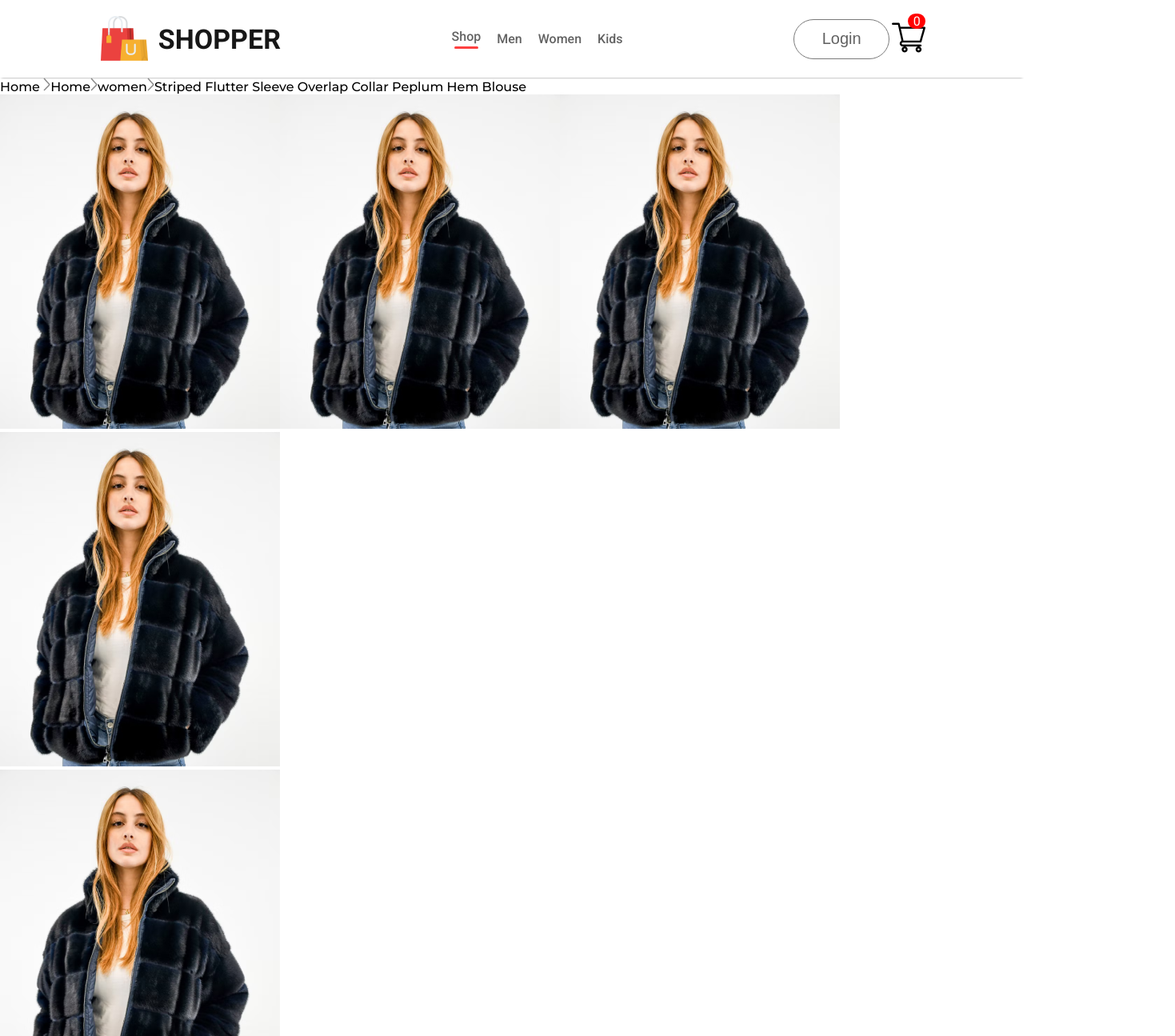
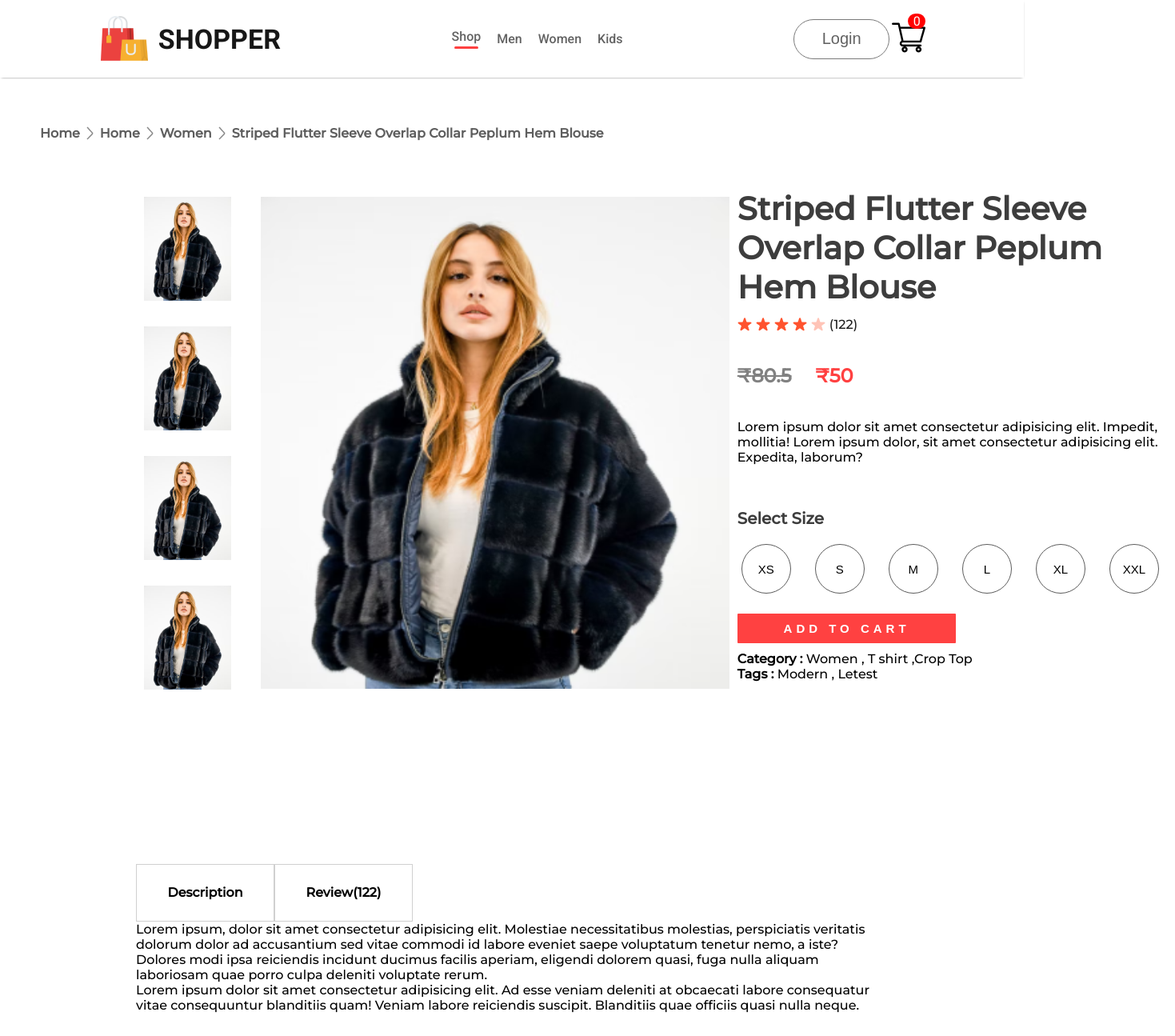
Before and after one commit to ShashiSahani/e-commerce-website, a React (Create React App) app: page /product/1 in a window 1280 px wide. Shown: the top 1295 px of the page at 80% size, 1469 px wide, since content can reach past the window. Built offline with nearby package versions, Linux system fonts and the light colour scheme.

Commit message:
add DescriptionBox

```diff
--- a/src/Assets/Utils/Colors.scss
+++ b/src/Assets/Utils/Colors.scss
@@ -34,5 +34,12 @@ $login-color:#fce3fe;
 $login-input:#5c5c5c;
 $login-button-color:#ff4141;
 $login-button-color-hover:#aa2323;
-
+$price-color-old:#818181;
 $box-shadow:#817a7a;
+$small-image:rgba(165, 168, 170, 0.4);
+$breadcrum-color:#5e5e5e;
+$right-star-color:#1c1c1c;
+$right-h1-color: #3d3d3d;
+$descriptionbox-nav-box: #d0d0d0;
+$fade:#FBFBFB;
+$fade-color:#555;
--- a/src/Assets/Utils/Strings.js
+++ b/src/Assets/Utils/Strings.js
@@ -30,6 +30,15 @@ export const sing_up="Sign Up";
 export const login="Login";
 export const already_have_account="already have account?";
 export const Home="Home";
+export const ADD_TO_CART="ADD TO CART";
+export const Select_Size="Select Size";
+export const Category="Category";
+export const Tags="Tags";
+export const Description="Description";
+export const Review="Review"
+
+
+
 
 
 
--- a/src/components/Breadcrum/Breadcrum.scss
+++ b/src/components/Breadcrum/Breadcrum.scss
@@ -1 +1,12 @@
 @import '../../Assets/Utils/Colors.scss';
+
+.breadcrum{
+    display: flex;
+    align-items: center;
+    gap: 8px;
+    font-size: 16px;
+    font-weight: 600;
+    color: $breadcrum-color;
+    margin: 60px 50px;
+    text-transform: capitalize;
+}
--- /dev/null
+++ b/src/components/DescriptionBox/DescriptionBox.jsx
@@ -0,0 +1,29 @@
+import React from "react";
+import "./DescriptionBox.scss";
+import * as String from "../../Assets/Utils/Strings";
+
+function DescriptionBox() {
+  return (
+    <div className="descriptionbox">
+      <div className="descriptionbox-navigator">
+        <div className="descriptionbox-nav-box">{String.Description}</div>
+        <div className="descriptionbox-nav-box fade">{String.Review}(122)</div>
+      </div>
+      <div className="descriptionbox-description">
+        <p>
+          Lorem ipsum, dolor sit amet consectetur adipisicing elit. Molestiae
+          necessitatibus molestias, perspiciatis veritatis dolorum dolor ad
+          accusantium sed vitae commodi id labore eveniet saepe voluptatum
+          tenetur nemo, a iste? Dolores modi ipsa reiciendis incidunt ducimus
+          facilis aperiam, eligendi dolorem quasi, fuga nulla aliquam laboriosam
+          quae porro culpa deleniti voluptate rerum.
+        </p>
+        <p>
+            Lorem ipsum dolor sit amet consectetur adipisicing elit. Ad esse veniam deleniti at obcaecati labore consequatur vitae consequuntur blanditiis quam! Veniam labore reiciendis suscipit. Blanditiis quae officiis quasi nulla neque.
+        </p>
+      </div>
+    </div>
+  );
+}
+
+export default DescriptionBox;
--- /dev/null
+++ b/src/components/DescriptionBox/DescriptionBox.scss
@@ -0,0 +1,22 @@
+@import '../../Assets//Utils/Colors.scss';
+.descriptionbox{
+    margin: 120px 170px;
+}
+.descriptionbox-navigator{
+    display: flex;
+    // background-color: red;
+}
+.descriptionbox-nav-box{
+    display: flex;
+    justify-content: center;
+    align-items: center;
+    font-size: 16px;
+    font-weight: 600;
+    width: 171px;
+    height: 70px;
+    border: 1px solid $descriptionbox-nav-box;
+}
+.descriptionbox-nav-box .fade{
+   background-color: $fade;
+   color: $fade;
+}
--- a/src/components/ProductDisplay/ProductDisplay.jsx
+++ b/src/components/ProductDisplay/ProductDisplay.jsx
@@ -2,6 +2,7 @@ import React from "react";
 import "./ProductDisplay.scss";
 import star_icon from '../../Assets/star_icon.png'
 import star_dull_icon from '../../Assets/star_dull_icon.png'
+import * as String from "../../Assets/Utils/Strings";
 function ProductDisplay(props) {
   console.log("ProductDisplay", props);
   const { product } = props;
@@ -9,10 +10,11 @@ function ProductDisplay(props) {
     <div className="productdisplay">
       <div className="productdisplay-left">
         <div className="productdisplay-img-list">
-          <img src={product.image} alt="" />
-          <img src={product.image} alt="" />
-          <img src={product.image} alt="" />
-          <img src={product.image} alt="" />
+          <img src={product.image} alt=""  className="small-image"/>
+          <img src={product.image} alt=""  className="small-image"/>
+          <img src={product.image} alt=""  className="small-image"/>
+          <img src={product.image} alt=""  className="small-image"/>
+
 
         </div>
         <div className="productdisplay-img">
@@ -21,7 +23,7 @@ function ProductDisplay(props) {
       </div>
       <div className="productdisplay-right">
         <h1>{product.name}</h1>
-        <div className="productdisplay-right-star">
+        <div className="productdisplay-right-stars">
             <img src={star_icon} alt="" />
             <img src={star_icon} alt="" />
             <img src={star_icon} alt="" />
@@ -29,8 +31,42 @@ function ProductDisplay(props) {
             <img src={star_dull_icon} alt="" />
             <p>(122)</p>
         </div>
+        <div className="productdisplay-right-prices">
+          <div className="productdisplay-right-price-old">
+          ₹{product.old_price}
+          </div>
+          <div className="productdisplay-right-price-new">
+          ₹{product.new_price}
+          </div>
+        </div>
+        <div className="productdisplay-right-description">
+          Lorem ipsum dolor sit amet consectetur adipisicing elit. Impedit, mollitia!
+       Lorem ipsum dolor, sit amet consectetur adipisicing elit. Expedita, laborum?
+        </div>
+        <div className="productdisplay-right-size">
+          <h1>{String.Select_Size}</h1>
+          <div className="productdisplay-right-sizes">
+            <ul>
+            <li><button>XS</button></li>
+            <li><button>S</button></li>
+            <li><button>M</button></li>
+            <li><button>L</button></li>
+            <li><button>XL</button></li>
+            <li><button>XXL</button></li>
+            </ul>
+          </div>
+
+        </div>
+
+        <button className="add-to-cart">{String.ADD_TO_CART}</button>
+
+
+        <p className="productdisplay-right-category"><span><strong>{String.Category} :</strong></span> Women , T shirt ,Crop Top</p>
+        <p className="productdisplay-right-tags"><span><strong>{String.Tags} :</strong></span> Modern , Letest </p>
       </div>
     </div>
+
+
   );
 }
 
--- a/src/components/ProductDisplay/ProductDisplay.scss
+++ b/src/components/ProductDisplay/ProductDisplay.scss
@@ -1 +1,157 @@
 @import '../../Assets/Utils/Colors.scss';
+
+.productdisplay {
+    display: flex;
+    margin: 0px 170px;
+}
+
+.productdisplay-left {
+    display: flex;
+    gap: 17px;
+}
+
+.productdisplay-img-list {
+    display: flex;
+    flex-direction: column;
+    gap: 12px;
+    // justify-content: center;
+    // align-items: center;
+
+
+
+}
+.productdisplay-img-list .small-image{
+//   background-color: $small-image;
+  padding: 10px;
+//   border-radius: 5px;
+}
+
+.productdisplay-img-list img {
+    height: 130px;
+
+}
+
+.productdisplay-main-img {
+    width: 586px;
+    height: 85%;
+    padding: 10px;
+}
+
+.productdisplay-right{
+    // margin: 0px 70px ;-
+    display: flex;
+    flex-direction: column;
+}
+.productdisplay-right h1{
+    color:$right-h1-color;
+    font-size: 40px;
+    font-weight: 700;
+}
+.productdisplay-right-stars {
+    display: flex;
+    align-items: center;
+    margin-top: 13px;
+    gap: 5px;
+    color: $right-star-color;
+    font-size: 16px;
+}
+.productdisplay-right-prices{
+    display: flex;
+    margin: 40px 0px;
+    gap: 30px;
+    font-size: 24px;
+    font-weight: 700;
+}
+
+
+
+
+.productdisplay-right-price-old {
+    color:$price-color-old ;
+    text-decoration: line-through;
+}
+.productdisplay-right-price-new {
+    color:$login-button-color;
+}
+
+
+.productdisplay-right-size h1 {
+    margin-top: 55px;
+    color: $right-h1-color;
+    font-size: 20px;
+    font-weight: 600;
+
+
+}
+.productdisplay-right-size ul{
+    display: flex;
+    list-style: none;
+    justify-content: center;
+    align-items: center;
+    margin: 5px 15px 10px 0px;
+    gap: 20px;
+   font-weight: 400;
+
+
+}
+
+.productdisplay-right-size ul li {
+    display: flex;
+    justify-content: center;
+    align-items: center;
+
+    padding: 10px;
+    border: 1px solid $login-input;
+    border-radius: 50%; /* Make it a circle by setting border-radius to 50% */
+    width: 40px; /* Adjust the width to your preference */
+    height: 40px; /* Adjust the height to your preference */
+    margin: 5px; /* Add margin for spacing */
+  }
+
+  .productdisplay-right-sizes ul li button {
+    border: none;
+    font-size: 15px;
+    // font-weight: 600;
+    background-color: transparent; /* Remove any default button background */
+  }
+  .productdisplay-right-sizes {
+    // background: $login-button-color;
+    padding: 10px 0px 10px 0px;
+    letter-spacing: 5px;
+    border-radius: 5px;
+    border: none;
+    font-size: 15px;
+    font-weight: 700;
+    border:none;
+
+  }
+  .productdisplay-right .add-to-cart{
+    background: $login-button-color;
+    padding: 10px 0px 10px 0px;
+    letter-spacing: 5px;
+    width: 50%;
+    border-radius: 1px;
+    border: none;
+    font-size: 15px;
+    font-weight: 700;
+    border:none;
+    color: $white;
+  }
+  .productdisplay-right .add-to-cart{
+    background: $login-button-color;
+    padding: 10px 0px 10px 0px;
+    letter-spacing: 5px;
+    width: 50%;
+    border-radius: 1px;
+    border: none;
+    font-size: 15px;
+    font-weight: 700;
+    border:none;
+    color: $white;
+  }
+  .productdisplay-right-category{
+    margin-top: 10px;
+  }
+  .productdisplay-right-tags{
+
+  }
--- a/src/pages/Product.jsx
+++ b/src/pages/Product.jsx
@@ -3,18 +3,22 @@ import { useParams } from "react-router-dom";
 import { ShopContext } from "../components/Context/ShopContext";
 import Breadcrum from "../components/Breadcrum/Breadcrum";
 import ProductDisplay from "../components/ProductDisplay/ProductDisplay";
+import DescriptionBox from "../components/DescriptionBox/DescriptionBox";
 
 function Product() {
   const { all_product } = useContext(ShopContext);
   const { productId } = useParams();
 
-  const product = all_product.find((product) => product.id === Number(productId));
+  const product = all_product.find(
+    (product) => product.id === Number(productId)
+  );
 
   return (
     <main>
       <article>
         <Breadcrum product={product} />
-        <ProductDisplay product={product}/>
+        <ProductDisplay product={product} />
+        <DescriptionBox />
       </article>
     </main>
   );
```
Also changed, not shown: src/Assets/shopping_bag_icon.png (added).
